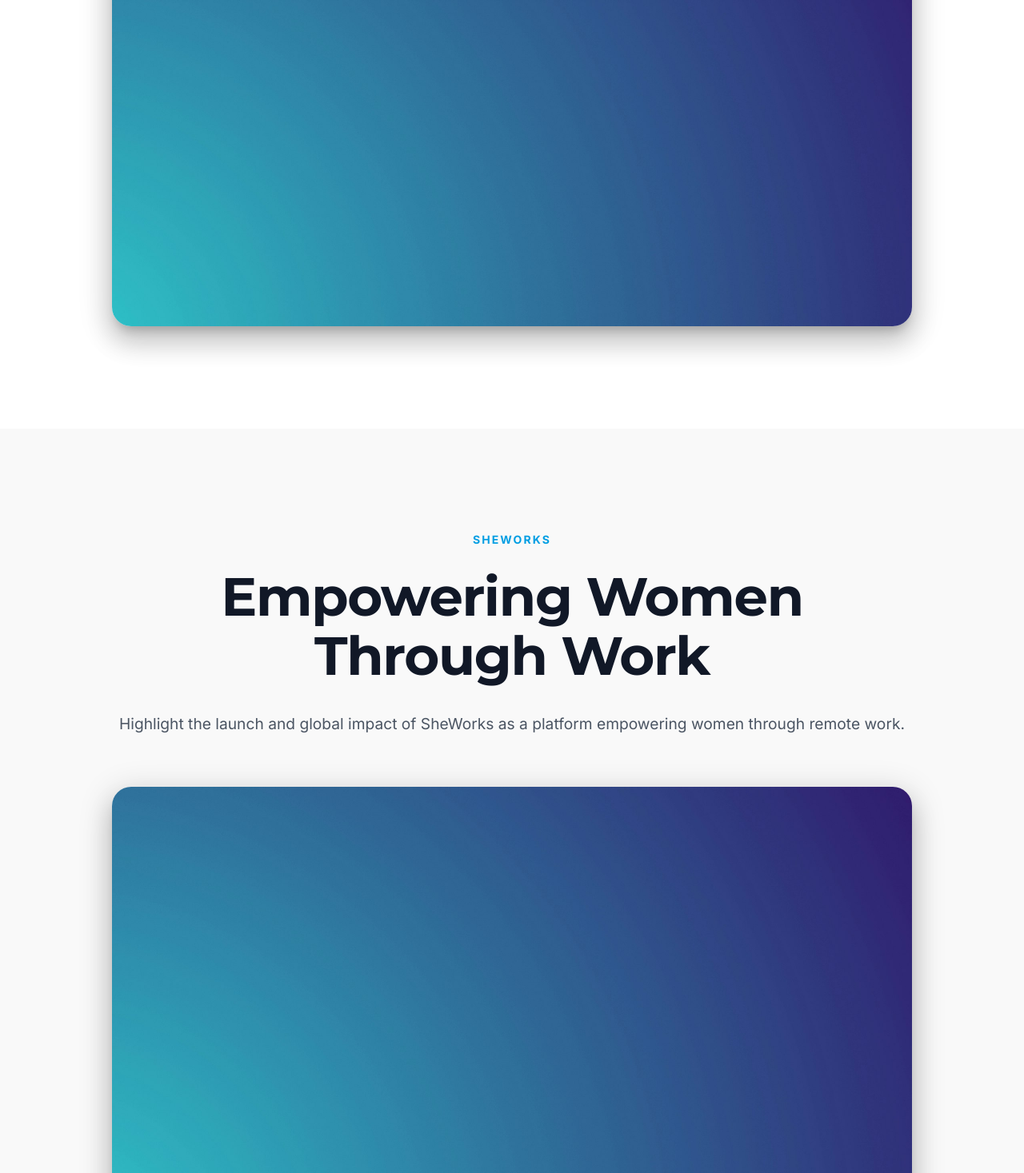
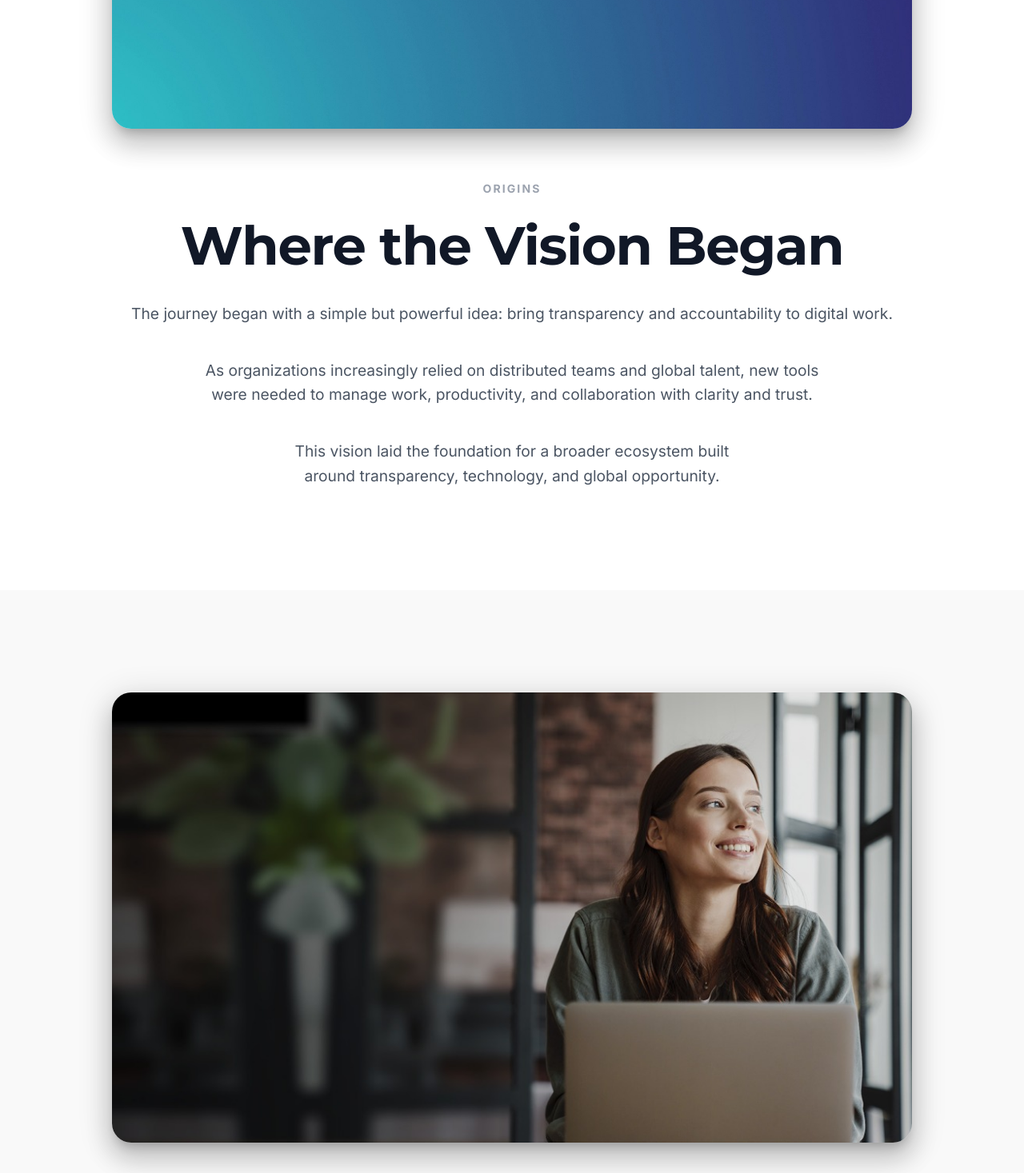
Before and after one commit to natalia-unicoin/tbiz-website, a Next.js app: page / in a window 1280 px wide. Shown: the part 1330-2797 px from the top of the page at 80% size. Built offline with nearby package versions, Linux system fonts and the light colour scheme; what @mui/material-nextjs would draw is missing.

Commit message:
feat(content): update all copy across hero, stories, and cta, enforce image-first layout in stories for apple UX style

```diff
--- a/src/components/FinalCTA.tsx
+++ b/src/components/FinalCTA.tsx
@@ -29,6 +29,17 @@
                     Continue the Journey
                 </motion.h2>
 
+                <motion.p
+                    className={classes.subtitle}
+                    initial={{ y: 20, opacity: 0 }}
+                    whileInView={{ opacity: 1, y: 0 }}
+                    viewport={{ once: true }}
+                    transition={{ duration: 0.8, delay: 0.1, ease: [0.16, 1, 0.3, 1] }}
+                    style={{ color: '#4B5563', marginTop: '-8px' }}
+                >
+                    Explore the companies and initiatives that form part of this evolving global ecosystem.
+                </motion.p>
+
                 <div
                     ref={carouselRef}
                     style={{
@@ -54,10 +65,10 @@
                         transition={{ duration: 0.8, delay: 0.2, ease: [0.16, 1, 0.3, 1] }}
                     >
                         {[
-                            { title: "TransparentBusiness", desc: "Transparency infrastructure for the digital economy.", link: "https://transparentbusiness.com", img: getImagePath('assets/box-placeholder.jpg') },
-                            { title: "Unicoin", desc: "The next-generation asset-backed cryptocurrency.", link: "https://unicoin.com", img: getImagePath('assets/unicoin-thumbnail.jpg') },
-                            { title: "Unicorn Hunters", desc: "The most iconic investment show in history.", link: "https://unicornhunters.com", img: getImagePath('assets/uh-thumbnail.jpg') },
-                            { title: "SheWorks", desc: "Empowering women globally with remote opportunities.", link: "https://sheworks.com", img: getImagePath('assets/sheworks-thumbnail.jpg') }
+                            { title: "TransparentBusiness", desc: "Technology infrastructure focused on transparency in digital operations.", link: "https://transparentbusiness.com", img: getImagePath('assets/box-placeholder.jpg') },
+                            { title: "Unicoin", desc: "An asset-backed digital asset designed to bring transparency to the crypto economy.", link: "https://unicoin.com", img: getImagePath('assets/unicoin-thumbnail.jpg') },
+                            { title: "Unicorn Hunters", desc: "A global media platform connecting innovative companies with investors.", link: "https://unicornhunters.com", img: getImagePath('assets/uh-thumbnail.jpg') },
+                            { title: "SheWorks!", desc: "A global community empowering women through remote work opportunities.", link: "https://sheworks.com", img: getImagePath('assets/sheworks-thumbnail.jpg') }
                         ].map((card, idx) => (
                             <motion.a
                                 key={idx}
--- a/src/components/Hero.tsx
+++ b/src/components/Hero.tsx
@@ -52,8 +52,10 @@
                     transition={{ duration: 0.8, delay: 0.2, ease: [0.16, 1, 0.3, 1] }}
                 >
                     <p className={classes.subtitle}>
-                        Introduction to the concept of the page:<br />
-                        the evolution of the vision and ecosystem.
+                        From transparency in digital work to a global ecosystem shaping the future of technology, investment, and digital assets.
+                    </p>
+                    <p className={classes.description}>
+                        What began as a mission to bring transparency and accountability to remote work has evolved into a broader ecosystem of companies dedicated to innovation, financial access, and digital transformation.
                     </p>
                 </motion.div>
 
--- a/src/components/StorySection.tsx
+++ b/src/components/StorySection.tsx
@@ -10,52 +10,70 @@
         id: "origins",
         eyebrow: "Origins",
         title: "Where the Vision Began",
-        description: "The beginning of the vision focused on transparency and accountability in digital work.",
+        description: [
+            "The journey began with a simple but powerful idea: bring transparency and accountability to digital work.",
+            "As organizations increasingly relied on distributed teams and global talent, new tools were needed to manage work, productivity, and collaboration with clarity and trust.",
+            "This vision laid the foundation for a broader ecosystem built around transparency, technology, and global opportunity."
+        ],
         image: 'assets/box-placeholder.jpg',
-        layout: 'hero-image'
     },
     {
         id: "sheworks",
-        highlight: "SheWorks",
+        highlight: "SheWorks!",
         title: "Empowering Women Through Work",
-        description: "Highlight the launch and global impact of SheWorks as a platform empowering women through remote work.",
-        image: 'assets/box-placeholder.jpg',
+        description: [
+            "The vision expanded globally with the creation of SheWorks!, a platform designed to connect women with remote professional opportunities.",
+            "By enabling companies to access global talent and helping women participate in the digital economy, SheWorks became a leading community for the future of work.",
+            "Today, the platform represents a powerful movement supporting professional growth, flexibility, and economic inclusion."
+        ],
+        image: 'assets/sheworks-thumbnail.jpg',
         cta: { text: "Discover SheWorks", link: "https://sheworks.com" },
-        layout: 'split-right'
     },
     {
         id: "unicorn-hunters",
         highlight: "Unicorn Hunters",
         title: "Democratizing Access to Investment",
-        description: "Highlight the media and investment platform Unicorn Hunters and its mission to democratize access to investment opportunities.",
-        image: 'assets/box-placeholder.jpg',
+        description: [
+            "The ecosystem expanded into media and global investment with the launch of Unicorn Hunters.",
+            "Through a unique platform that combines entertainment, entrepreneurship, and capital markets, Unicorn Hunters connects high-growth companies with investors around the world.",
+            "By opening access to opportunities traditionally reserved for institutional investors, the platform contributes to a more inclusive investment landscape."
+        ],
+        image: 'assets/uh-thumbnail.jpg',
         cta: { text: "Explore Unicorn Hunters", link: "https://unicornhunters.com" },
-        layout: 'split-left'
     },
     {
         id: "unicoin",
         highlight: "Unicoin",
         title: "A New Model for Digital Assets",
-        description: "Introduction of Unicoin as an asset-backed digital asset bringing transparency to the crypto ecosystem.",
-        image: 'assets/box-placeholder.jpg',
+        description: [
+            "The next step in the ecosystem’s evolution introduced a new approach to digital assets.",
+            "Unicoin was created as an asset-backed cryptocurrency designed to bring greater transparency and accountability to the crypto economy.",
+            "Built on the principles of transparency and long-term value, the project aims to create a more stable and trustworthy model for digital finance."
+        ],
+        image: 'assets/unicoin-thumbnail.jpg',
         cta: { text: "Learn about Unicoin", link: "https://unicoin.com" },
-        layout: 'hero-image'
     },
     {
         id: "vision",
         eyebrow: "Vision",
-        title: "The Vision for the Future",
-        description: "A section explaining the broader vision behind the ecosystem and its role in shaping the future of digital work, finance, and technology.",
+        title: "A Vision for the Future",
+        description: [
+            "Across every initiative, one principle has remained constant: transparency.",
+            "From remote work platforms to global investment media and digital assets, the ecosystem continues to evolve around the idea that transparency is essential for the future of organizations and markets.",
+            "By combining technology, innovation, and global collaboration, the vision continues to expand into new industries and opportunities."
+        ],
         image: 'assets/box-placeholder.jpg',
-        layout: 'split-right'
     },
     {
         id: "global-ecosystem",
         eyebrow: "Global Ecosystem",
         title: "A Global Network",
-        description: "Showcase the international presence of the ecosystem, including partners, collaborators, global reach, and media presence.",
+        description: [
+            "Over time, the ecosystem has grown into an international network of companies, partners, collaborators, and communities.",
+            "From technology platforms to media initiatives and digital assets, these projects share a common mission: building transparent systems that empower individuals, organizations, and investors worldwide.",
+            "Through global teams, partnerships, and international recognition, the ecosystem continues to expand its presence around the world."
+        ],
         image: 'assets/box-placeholder.jpg',
-        layout: 'split-left'
     }
 ];
 
@@ -66,11 +84,19 @@
             <div className={classes.warContainer}>
                 <span className={classes.eyebrow}>War on Crypto</span>
                 <h2 className={classes.titleSmall}>Standing for Transparency</h2>
-                <p className={classes.descriptionSmall}>
-                    Brief reference to the regulatory/legal battle known as "War on Crypto," with a link to the dedicated site.
-                </p>
+                <div style={{ display: 'flex', flexDirection: 'column', gap: '16px' }}>
+                    <p className={classes.descriptionSmall}>
+                        As innovation in digital finance continues to grow, the ecosystem has also faced regulatory challenges that reflect broader debates within the cryptocurrency industry.
+                    </p>
+                    <p className={classes.descriptionSmall}>
+                        These events became known as the War on Crypto, highlighting the tensions between innovation and regulation in emerging financial technologies.
+                    </p>
+                    <p className={classes.descriptionSmall}>
+                        The story represents an important chapter in the ongoing conversation about transparency, fairness, and the future of digital assets.
+                    </p>
+                </div>
                 <a href="https://waroncrypto.com" className={classes.ctaButtonOutline}>
-                    Read the full story
+                    Read the Full Story
                 </a>
             </div>
         </section>
@@ -90,25 +116,7 @@
                     <section key={block.id} className={classes.section} style={{ backgroundColor: currentBg }}>
                         <div className={classes.container}>
 
-                            {/* Text Content (Always first and centered) */}
-                            <motion.div
-                                className={classes.textContent}
-                                initial={{ opacity: 0, y: 30 }}
-                                whileInView={{ opacity: 1, y: 0 }}
-                                viewport={{ once: true, margin: "-100px" }}
-                                transition={{ duration: 0.8, ease: [0.16, 1, 0.3, 1] }}
-                            >
-                                <span className={classes.eyebrow}>
-                                    {block.highlight ? (
-                                        <span style={{ color: '#009EE3' }}>{block.highlight}</span>
-                                    ) : block.eyebrow}
-                                </span>
-
-                                <h2 className={classes.title}>{block.title}</h2>
-                                <p className={classes.description}>{block.description}</p>
-                            </motion.div>
-
-                            {/* Optional Visual Content */}
+                            {/* Optional Visual Content (First to match Apple UX rule) */}
                             {block.image && (
                                 <motion.div
                                     className={classes.visualContent}
@@ -124,6 +132,32 @@
                                     />
                                 </motion.div>
                             )}
+
+                            {/* Text Content */}
+                            <motion.div
+                                className={classes.textContent}
+                                initial={{ opacity: 0, y: 30 }}
+                                whileInView={{ opacity: 1, y: 0 }}
+                                viewport={{ once: true, margin: "-100px" }}
+                                transition={{ duration: 0.8, ease: [0.16, 1, 0.3, 1] }}
+                            >
+                                <span className={classes.eyebrow}>
+                                    {block.highlight ? (
+                                        <span style={{ color: '#009EE3' }}>{block.highlight}</span>
+                                    ) : block.eyebrow}
+                                </span>
+
+                                <h2 className={classes.title}>{block.title}</h2>
+                                <div style={{ display: 'flex', flexDirection: 'column', gap: '16px' }}>
+                                    {Array.isArray(block.description) ? (
+                                        block.description.map((p, idx) => (
+                                            <p key={idx} className={classes.description}>{p}</p>
+                                        ))
+                                    ) : (
+                                        <p className={classes.description}>{block.description}</p>
+                                    )}
+                                </div>
+                            </motion.div>
 
                             {/* Optional CTA */}
                             {block.cta && (
```
